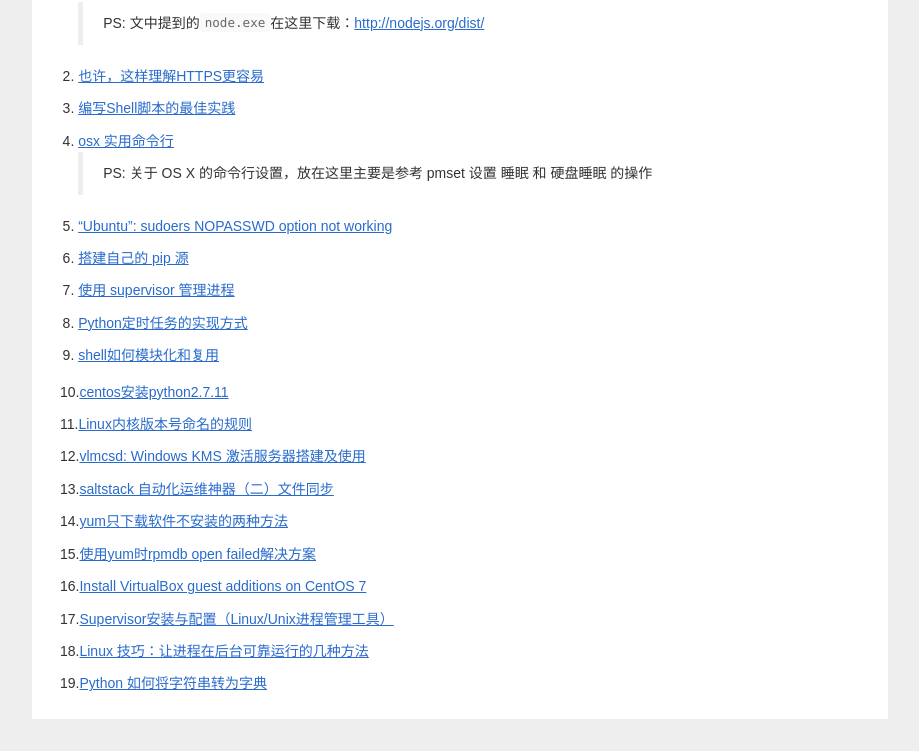
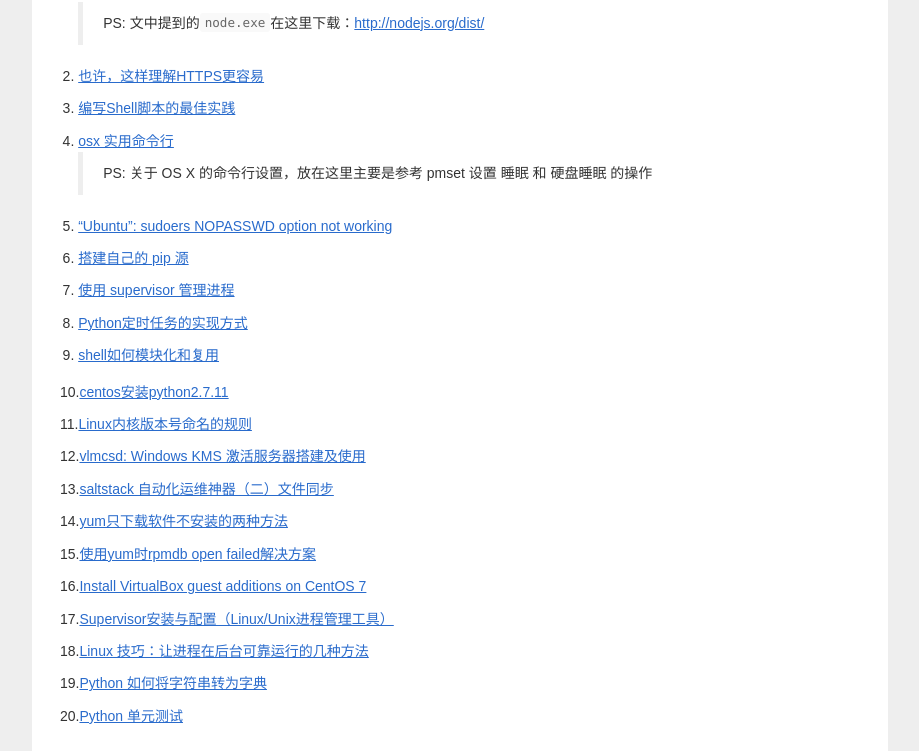
Before and after one commit to ldjhust/ldjhust.github.io, a Jekyll site: the page built from _posts/2017-7-21-reference-article.markdown, in a window 1280 px wide. Shown: the part 460-1211 px from the top of the page, without its empty margins (180-1099 px from the left). Built offline with Jekyll 4.4.1, drawn with Linux system fonts in a browser that asks for light colours; nearby versions of some CDN libraries; comment, search, counter and statistics services are not loaded; before the commit the page ends 1179 px from its top, so only the background shows below that.

Commit message:
Update 2017-7-21-reference-article.markdown

```diff
--- a/_posts/2017-7-21-reference-article.markdown
+++ b/_posts/2017-7-21-reference-article.markdown
@@ -47,3 +47,5 @@
 18.[Linux 技巧：让进程在后台可靠运行的几种方法](https://www.ibm.com/developerworks/cn/linux/l-cn-nohup/index.html)
 
 19.[Python 如何将字符串转为字典](http://funhacks.net/2016/04/24/python_%E5%B0%86%E5%AD%97%E7%AC%A6%E4%B8%B2%E8%BD%AC%E4%B8%BA%E5%AD%97%E5%85%B8/)
+
+20.[Python 单元测试](http://funhacks.net/explore-python/Testing/)
```
